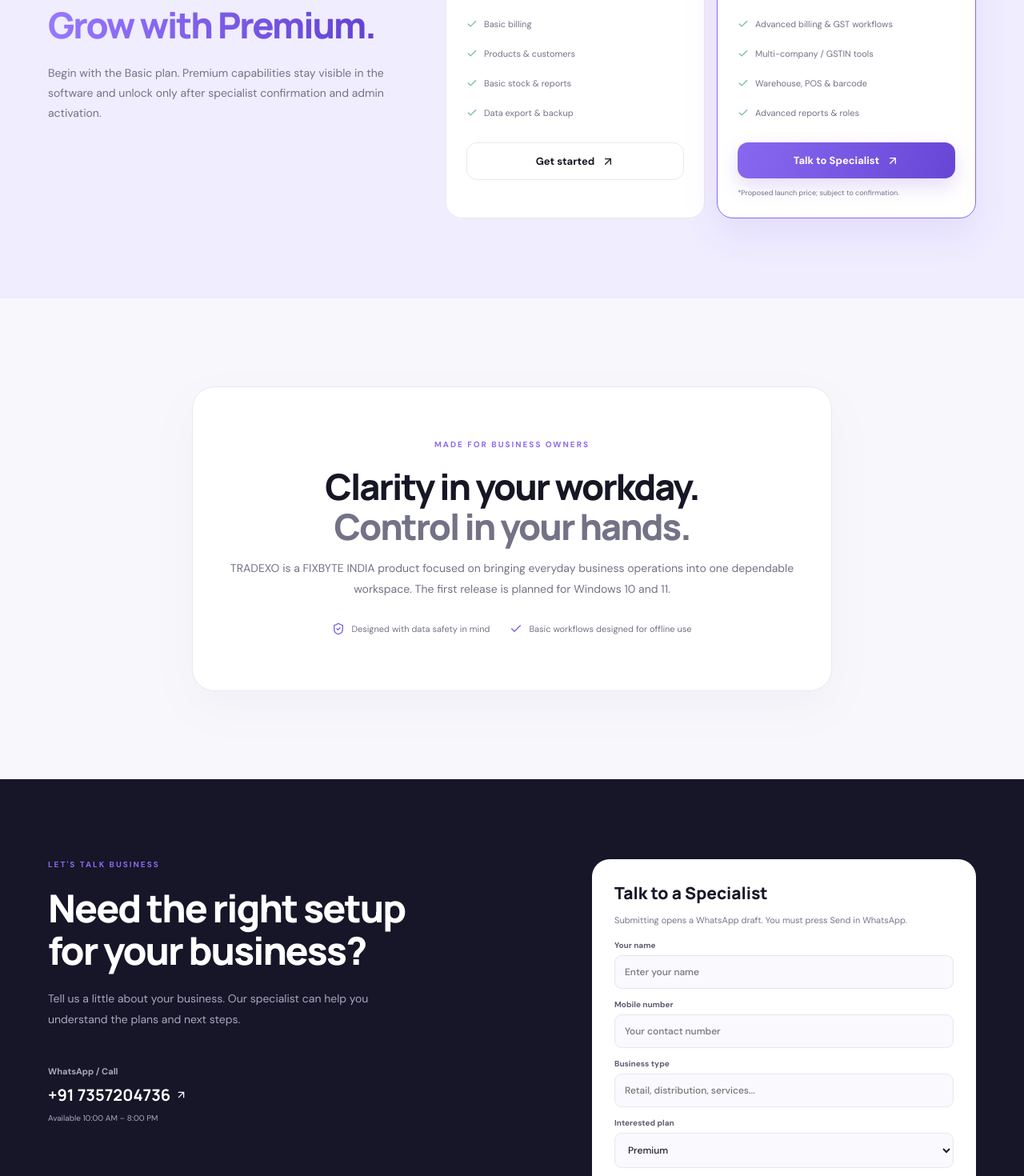
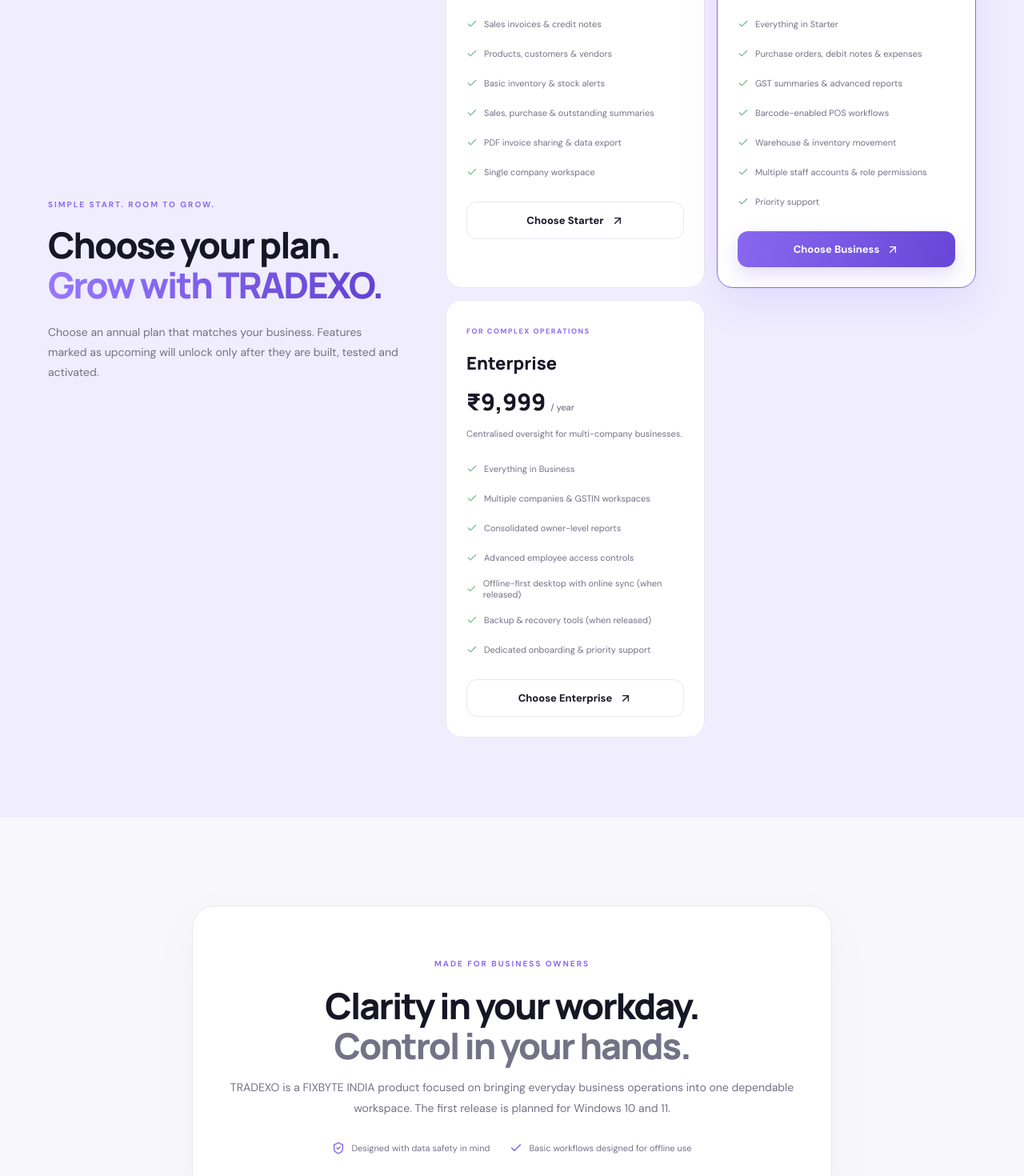
Before and after one commit to Abhishek-3002/TRADEXO, a React (Vite) app in the folder website/: page / in a window 1280 px wide. Shown: the part 1940-3410 px from the top of the page at 80% size. Built offline with nearby package versions, Linux system fonts and the light colour scheme; no server answers.

Commit message:
Add three annual TRADEXO website plans

```diff
--- a/website/src/App.jsx
+++ b/website/src/App.jsx
@@ -13,7 +13,7 @@ const features = [
 function WebsiteApp() {
   const [dark, setDark] = useState(false)
   const [menu, setMenu] = useState(false)
-  const [form, setForm] = useState({ name:'', mobile:'', business:'', plan:'Premium', message:'' })
+  const [form, setForm] = useState({ name:'', mobile:'', business:'', plan:'Business', message:'' })
   const [sent, setSent] = useState(false)
   const whatsapp = import.meta.env.VITE_SUPPORT_WHATSAPP || '7357204736'
   const submit = (e) => {
@@ -49,13 +49,16 @@ function WebsiteApp() {
       <section className="section wrap" id="features"><div className="section-head"><div className="eyebrow">ONE CONNECTED WORKSPACE</div><h2>Everything important.<br/><span className="muted">In one place.</span></h2><p>TRADEXO is being developed as a modular business management platform. Explore the planned capabilities below.</p></div>
         <div className="feature-grid">{features.map(({icon:Icon,title,desc})=><article className="feature" key={title}><div className="feature-icon"><Icon size={21}/></div><h3>{title}</h3><p>{desc}</p><span className="feature-arrow"><ArrowUpRight size={17}/></span></article>)}</div>
       </section>
-      <section className="plan-section" id="plans"><div className="wrap plan-layout"><div><div className="eyebrow">SIMPLE START. ROOM TO GROW.</div><h2>Start free.<br/><span className="gradient">Grow with Premium.</span></h2><p>Begin with the Basic plan. Premium capabilities stay visible in the software and unlock only after specialist confirmation and admin activation.</p></div>
-        <div className="plans"><article className="plan"><span className="plan-tag">GET STARTED</span><h3>Basic</h3><div className="price">Free</div><p>Core tools for getting started.</p><ul><li><Check/> Basic billing</li><li><Check/> Products & customers</li><li><Check/> Basic stock & reports</li><li><Check/> Data export & backup</li></ul><a href="#contact" className="button secondary full">Get started <ArrowUpRight size={16}/></a></article>
-        <article className="plan premium"><span className="plan-tag">FOR GROWING BUSINESSES</span><h3>Premium</h3><div className="price">₹1,499 <small>/ year*</small></div><p>Advanced capabilities for growing teams.</p><ul><li><Check/> Advanced billing & GST workflows</li><li><Check/> Multi-company / GSTIN tools</li><li><Check/> Warehouse, POS & barcode</li><li><Check/> Advanced reports & roles</li></ul><a href="#contact" className="button primary full">Talk to Specialist <ArrowUpRight size={16}/></a><small className="disclaimer">*Proposed launch price; subject to confirmation.</small></article></div>
+      <section className="plan-section" id="plans"><div className="wrap plan-layout"><div><div className="eyebrow">SIMPLE START. ROOM TO GROW.</div><h2>Choose your plan.<br/><span className="gradient">Grow with TRADEXO.</span></h2><p>Choose an annual plan that matches your business. Features marked as upcoming will unlock only after they are built, tested and activated.</p></div>
+        <div className="plans">
+          <article className="plan"><span className="plan-tag">FOR SMALL BUSINESSES</span><h3>Starter</h3><div className="price">₹1,499 <small>/ year</small></div><p>Essential tools to organise everyday billing and stock.</p><ul><li><Check/> Sales invoices & credit notes</li><li><Check/> Products, customers & vendors</li><li><Check/> Basic inventory & stock alerts</li><li><Check/> Sales, purchase & outstanding summaries</li><li><Check/> PDF invoice sharing & data export</li><li><Check/> Single company workspace</li></ul><a href="#contact" className="button secondary full">Choose Starter <ArrowUpRight size={16}/></a></article>
+          <article className="plan premium"><span className="plan-tag">MOST POPULAR</span><h3>Business</h3><div className="price">₹4,999 <small>/ year</small></div><p>More control for growing teams and daily operations.</p><ul><li><Check/> Everything in Starter</li><li><Check/> Purchase orders, debit notes & expenses</li><li><Check/> GST summaries & advanced reports</li><li><Check/> Barcode-enabled POS workflows</li><li><Check/> Warehouse & inventory movement</li><li><Check/> Multiple staff accounts & role permissions</li><li><Check/> Priority support</li></ul><a href="#contact" className="button primary full">Choose Business <ArrowUpRight size={16}/></a></article>
+          <article className="plan"><span className="plan-tag">FOR COMPLEX OPERATIONS</span><h3>Enterprise</h3><div className="price">₹9,999 <small>/ year</small></div><p>Centralised oversight for multi-company businesses.</p><ul><li><Check/> Everything in Business</li><li><Check/> Multiple companies & GSTIN workspaces</li><li><Check/> Consolidated owner-level reports</li><li><Check/> Advanced employee access controls</li><li><Check/> Offline-first desktop with online sync (when released)</li><li><Check/> Backup & recovery tools (when released)</li><li><Check/> Dedicated onboarding & priority support</li></ul><a href="#contact" className="button secondary full">Choose Enterprise <ArrowUpRight size={16}/></a></article>
+        </div>
       </div></section>
       <section className="section wrap about" id="about"><div className="about-card"><div className="eyebrow">MADE FOR BUSINESS OWNERS</div><h2>Clarity in your workday.<br/><span className="muted">Control in your hands.</span></h2><p>TRADEXO is a FIXBYTE INDIA product focused on bringing everyday business operations into one dependable workspace. The first release is planned for Windows 10 and 11.</p><div className="about-points"><span><ShieldCheck/> Designed with data safety in mind</span><span><Check/> Basic workflows designed for offline use</span></div></div></section>
       <section className="contact-section" id="contact"><div className="wrap contact-layout"><div><div className="eyebrow">LET'S TALK BUSINESS</div><h2>Need the right setup<br/>for your business?</h2><p>Tell us a little about your business. Our specialist can help you understand the plans and next steps.</p><div className="contact-info"><b>WhatsApp / Call</b><a href={`https://wa.me/91${whatsapp}`} target="_blank" rel="noreferrer">+91 {whatsapp} <ArrowUpRight size={15}/></a><small>Available 10:00 AM – 8:00 PM</small></div></div>
-        <form className="contact-form" onSubmit={submit}><h3>Talk to a Specialist</h3><p>Submitting opens a WhatsApp draft. You must press Send in WhatsApp.</p><label>Your name<input required value={form.name} onChange={e=>setForm({...form,name:e.target.value})} placeholder="Enter your name"/></label><label>Mobile number<input required inputMode="tel" pattern="[0-9+ ()-]{8,18}" value={form.mobile} onChange={e=>setForm({...form,mobile:e.target.value})} placeholder="Your contact number"/></label><label>Business type<input required value={form.business} onChange={e=>setForm({...form,business:e.target.value})} placeholder="Retail, distribution, services..."/></label><label>Interested plan<select value={form.plan} onChange={e=>setForm({...form,plan:e.target.value})}><option>Basic</option><option>Premium</option></select></label><label>Message (optional)<textarea rows="3" value={form.message} onChange={e=>setForm({...form,message:e.target.value})} placeholder="What would you like to manage?"/></label><button className="button primary full" type="submit">Continue on WhatsApp <ArrowUpRight size={16}/></button>{sent&&<small className="success">WhatsApp draft opened. Please review and press Send.</small>}</form>
+        <form className="contact-form" onSubmit={submit}><h3>Talk to a Specialist</h3><p>Submitting opens a WhatsApp draft. You must press Send in WhatsApp.</p><label>Your name<input required value={form.name} onChange={e=>setForm({...form,name:e.target.value})} placeholder="Enter your name"/></label><label>Mobile number<input required inputMode="tel" pattern="[0-9+ ()-]{8,18}" value={form.mobile} onChange={e=>setForm({...form,mobile:e.target.value})} placeholder="Your contact number"/></label><label>Business type<input required value={form.business} onChange={e=>setForm({...form,business:e.target.value})} placeholder="Retail, distribution, services..."/></label><label>Interested plan<select value={form.plan} onChange={e=>setForm({...form,plan:e.target.value})}><option>Starter — ₹1,499/year</option><option>Business — ₹4,999/year</option><option>Enterprise — ₹9,999/year</option></select></label><label>Message (optional)<textarea rows="3" value={form.message} onChange={e=>setForm({...form,message:e.target.value})} placeholder="What would you like to manage?"/></label><button className="button primary full" type="submit">Continue on WhatsApp <ArrowUpRight size={16}/></button>{sent&&<small className="success">WhatsApp draft opened. Please review and press Send.</small>}</form>
       </div></section>
     </main>
     <footer><div className="wrap footer-inner"><a className="brand" href="#"><span className="brand-mark">T</span><span>TRADE<span className="violet">XO</span><small>BY FIXBYTE INDIA</small></span></a><span>© {new Date().getFullYear()} TRADEXO. All rights reserved.</span><b>Developed & Maintained by FIXBYTE INDIA</b></div></footer>
```
